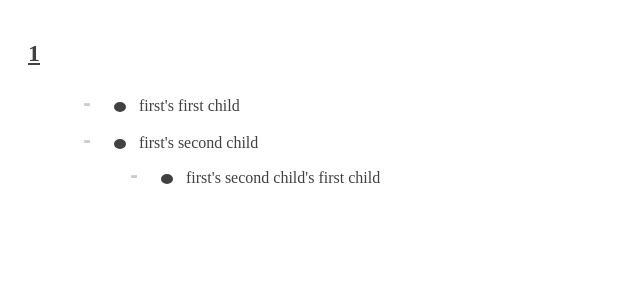
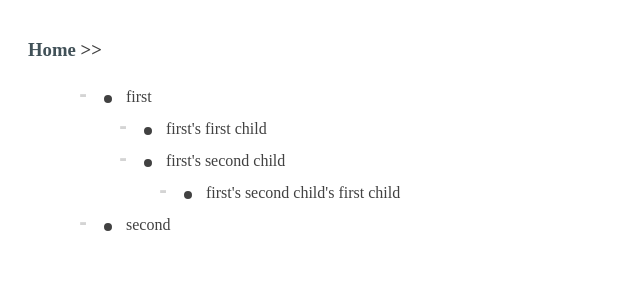
Before and after one commit to arpit-kapadia/React-Dynamic-Tree, a React app: page / in a window 1280 px wide. Shown: the top 300 px of the page, without its empty margins (0-640 px from the left). Built offline with nearby package versions, Linux system fonts and the light colour scheme.

Commit message:
Added dynamic headings to each page and attached links of respective pages to heading's keywords

```diff
--- a/App.jsx
+++ b/App.jsx
@@ -51,6 +51,7 @@ class App extends Component {
   }
 
   addNewItem = (parent, child) => {
+    let { collection } = this.state;
     let _id = `${this.state.collection.length + 1}`;
     let newItem = {
       _id,
@@ -58,8 +59,6 @@ class App extends Component {
       children: [],
       title: `new child of ${parent} - element#${_id}`,
     };
-
-    let { collection } = this.state;
 
     collection = collection.map(item => {
       if (item._id == parent) {
@@ -71,20 +70,37 @@ class App extends Component {
     })
 
     collection.push(newItem);
+    this.setState({collection});
+  }
 
-    this.setState({collection});
+  createTree = (_id) => {
+    return (
+      <Tree
+        addNewItem={this.addNewItem}
+        collection={this.state.collection}
+        node={_id}
+      />
+    );
   }
 
   processRoutes = (data) => {
     return data.map(item => {
-      return <Route exact path={`/${item._id}`} render={() => <Tree addNewItem={this.addNewItem} collection={data} node={item._id} />} />
+      return (
+        <Route
+          exact path={`/${item._id}`}
+          render={() => this.createTree(item._id)}
+        />
+      )
     });
   }
 
   render() {
     return (
       <Switch>
-        <Route exact path='/' render={() => <Tree addNewItem={this.addNewItem} collection={this.state.collection} node={'1'}/>} />
+        <Route
+          exact path='/'
+          render={() => this.createTree('0')}
+        />
         {this.processRoutes(this.state.collection)}
       </Switch>
     );
--- a/Tree.jsx
+++ b/Tree.jsx
@@ -1,5 +1,8 @@
 import React from 'react';
+import PropTypes from 'prop-types';
+
 import Li from './list-element.jsx';
+
 
 class Tree extends React.Component {
   constructor(props) {
@@ -15,6 +18,10 @@ class Tree extends React.Component {
       collection: props.collection,
       node: props.node || '0',
     });
+  }
+
+  navigate = (id) => {
+    this.context.router.history.push(`/${id}`);
   }
 
   createTree = (index = '0', collection = this.state.collection) => {
@@ -69,31 +76,6 @@ class Tree extends React.Component {
     }
   }
 
-  addNewItem = (parent, child) => {
-    let _id = `${this.state.collection.length + 1}`;
-    let newItem = {
-      _id,
-      parent: parent,
-      children: [],
-      title: `new child of ${parent} - element#${_id}`,
-    };
-
-    let { collection } = this.state;
-
-    collection = collection.map(item => {
-      if (item._id == parent) {
-        item.children.splice(item.children.indexOf(child), 0, _id);
-        item.children.join();
-      }
-
-      return item;
-    })
-
-    collection.push(newItem);
-
-    this.setState({collection});
-  }
-
   toggleExpansion = (title) => {
     let { collection } = this.state;
 
@@ -107,8 +89,38 @@ class Tree extends React.Component {
     this.setState({collection});
   }
 
+  findTreeTitle = (node, data, title) => {
+    let newTitle = (
+      <span>
+        <b onClick={() => this.navigate('')} style={{color: '#415158'}}> Home </b>
+        >>
+        <b> {title} </b>
+      </span>
+    );
+
+    if (node == '0') return newTitle;
+
+    let name;
+    data.forEach(item => {
+      if (item._id == node) {
+        name = item;
+      }
+    });
+
+    newTitle = (
+      <span>
+        <b onClick={() => this.navigate(name._id)} style={{color: '#415158'}}> {name.title} </b>
+        >>
+        <b> {title} </b>
+      </span>
+    );
+
+    return this.findTreeTitle(name.parent, data, newTitle);
+  }
+
   render() {
     let content = this.createTree(this.state.node);
+    let TreeName = this.findTreeTitle(this.props.node, this.props.collection, '');
 
     return (
       <div
@@ -118,11 +130,15 @@ class Tree extends React.Component {
           color: '#414141',
         }}
       >
-        <h2><u> {this.state.node} </u></h2>
+        <h3> {TreeName} </h3>
         {content}
       </div>
     );
   }
 }
 
+Tree.contextTypes = {
+  router: PropTypes.object.isRequired
+}
+
 export default Tree;
--- a/index.html
+++ b/index.html
@@ -2,11 +2,17 @@
 <html lang="en">
 	<head>
 		<meta charset="UTF-8">
-		<title>React App</title>
+    <title>React App</title>
+
+    <style>
+      button { border: none; }
+      button:focus { outline: none; }
+    </style>
 	</head>
 
 	<body>
 		<div id="app"></div>
+
 		<script src="index.js"></script>
 	</body>
 </html>
--- a/list-element.jsx
+++ b/list-element.jsx
@@ -1,50 +1,10 @@
 import React, { Component } from 'react';
+import PropTypes from 'prop-types';
+
 import { Link } from 'react-router-dom';
-
-import PropTypes from 'prop-types';
 
 import MakeTree from './App.jsx';
 
-// const Li = (props) => {
-//   let { item } = props;
-//   let key = 'title = ' + item.title + '-' + item._id;
-
-//   return (
-//     <li
-//       key={key}
-//       style={{margin: '5px', padding: '2px'}}
-//     >
-//       <button
-//         onClick={() => props.toggleExpansion(item.title)}
-//         style={{
-//           borderRadius: '50%',
-//           padding: '3px',
-//           paddingRight: '10px',
-//           background: 'rgba(0,0,0,0)',
-//           paddingBottom: '5px !important',
-//           width: '25px',
-//           height: '25px',
-//           fontSize: '14px',
-//           fontWeight: 800
-//         }}
-//       >
-//         { item.expanded ? '-' : '+' }
-//       </button>
-
-//       <span
-//         key={item.title + item._id + item._id}
-//         contentEditable={true}
-//         onKeyDown={(e) => props.specialKeyPressed(e, item)}
-//       >
-//         { item.title }
-//       </span>
-
-//       <span>
-//         { item.expanded ? props.createTree(item._id, props.data) : '' }
-//       </span>
-//     </li>
-//   );
-// }
 
 class Li extends Component {
   constructor() {
@@ -60,50 +20,48 @@ class Li extends Component {
   }
 
   navigate = (id) => {
-    console.log('navigate calledddddddd')
     this.context.router.history.push(`/${id}`);
   }
 
   render() {
     let buttonStyle = {
       borderRadius: '50%',
-      // padding: '3px',
-      marginRight: '10px',
       background: 'rgba(0,0,0,0)',
       border: 'none',
-      width: '24px',
-      height: '24px',
+      width: '30px',
+      height: '30px',
+      padding: '2px',
       fontSize: '23px',
       fontWeight: '600',
-      color: 'rgba(0,0,0,0.2)'
+      color: 'rgba(0,0,0,0.17)'
     };
     let linkStyle = {
-      minheight: '15px',
-      minWidth: '15px',
+      minheight: '20px',
+      minWidth: '20px',
       height: '20px',
-      width: '15px',
+      width: '20px',
+      padding: '1px',
+      marginBottom: '2px',
       borderRadius: '50%',
       marginRight: '8px',
       background: '#414141',
-      border: '5px solid white'
+      border: '6px solid white'
     }
     let { item } = this.props;
     let key = 'title = ' + item.title + '-' + item._id;
 
     if (this.state.buttonHover) {
-      // buttonStyle.background = 'rgba(0,0,0,0.2)';
       buttonStyle.color = '#313131'
       buttonStyle.fontWeight = '800';
     }
 
     if (this.state.linkHover) {
-      linkStyle.border = '5px solid #CCCCCC';
+      linkStyle.border = '6px solid #CCCCCC';
     }
 
     return (
       <li
         key={key}
-        style={{margin: '5px', padding: '2px'}}
       >
         <button
           onClick={() => this.props.toggleExpansion(item.title)}
```
